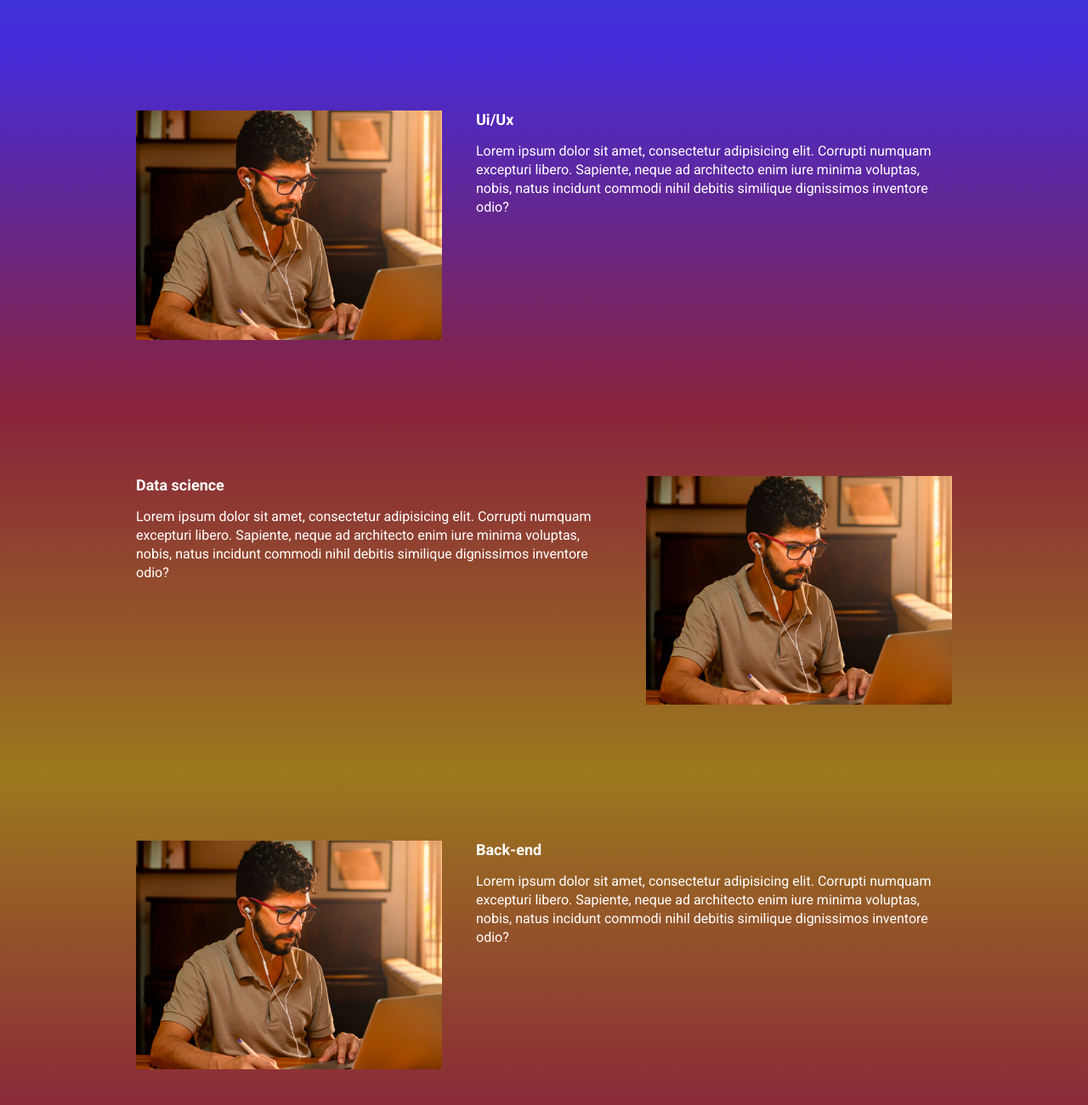
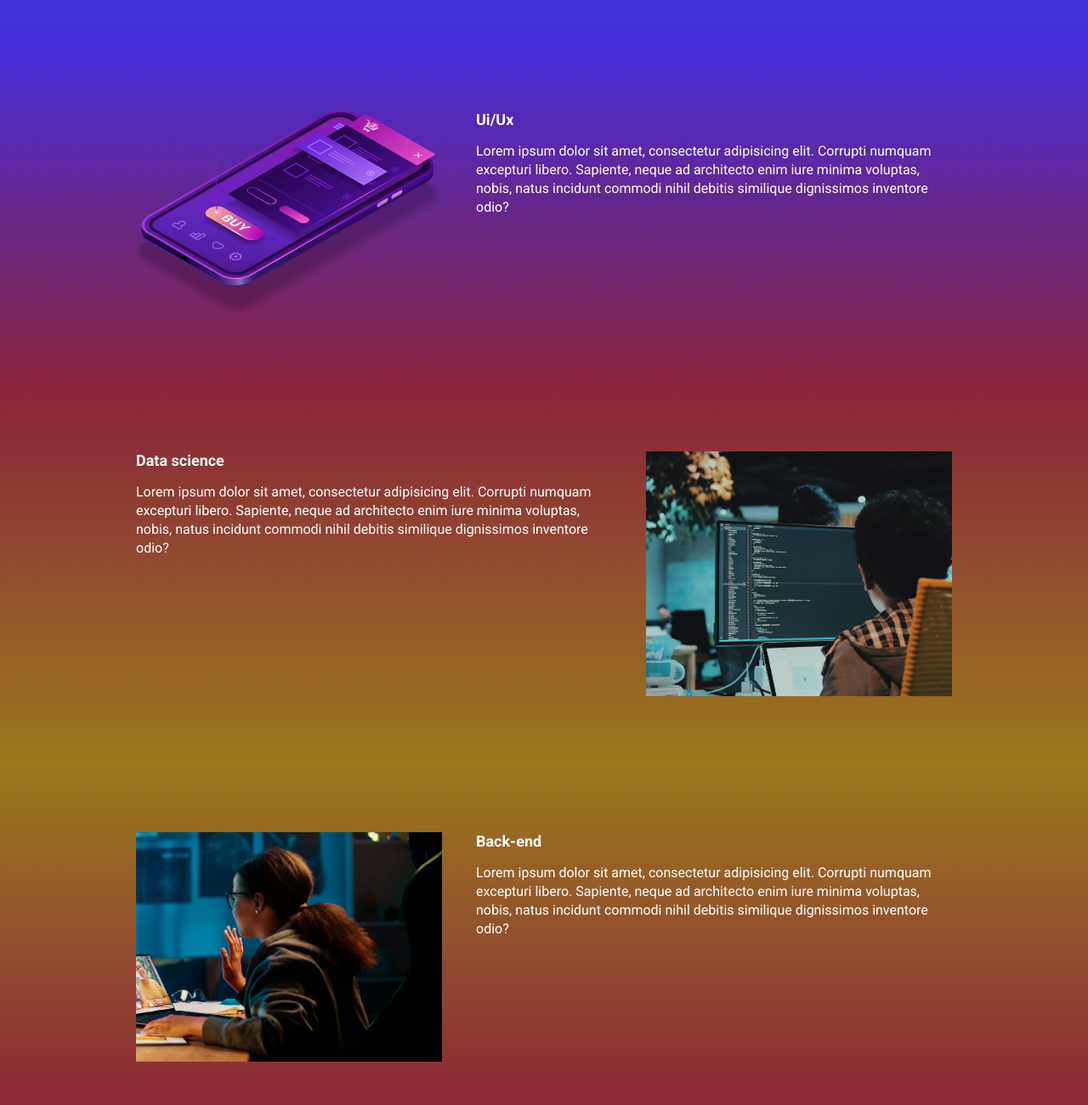
Before and after one commit to Lucashpinheiro/ebac_tech_talks, a website built with Parcel: page src/index.html in a window 1280 px wide. Shown: the part 940-2240 px from the top of the page at 85% size. Built offline with nearby package versions, Linux system fonts and the light colour scheme.

Commit message:
ajustado as fotos

```diff
--- a/src/index.html
+++ b/src/index.html
@@ -55,7 +55,7 @@
                     Lorem ipsum dolor sit amet, consectetur adipisicing elit. Corrupti numquam excepturi libero. Sapiente, neque ad architecto enim iure minima voluptas, nobis, natus incidunt commodi nihil debitis similique dignissimos inventore odio?
                 </p>
             </div>
-            <img class="event__image" src="./images/frontend.png" alt="Front-end">
+            <img class="event__image" src="./images/ui-ux.png" alt="Ux-Ui">
         </div>
     </section>
     <section class="event event__data-science">
@@ -66,7 +66,7 @@
                     Lorem ipsum dolor sit amet, consectetur adipisicing elit. Corrupti numquam excepturi libero. Sapiente, neque ad architecto enim iure minima voluptas, nobis, natus incidunt commodi nihil debitis similique dignissimos inventore odio?
                 </p>
             </div>
-            <img class="event__image" src="./images/frontend.png" alt="Front-end">
+            <img class="event__image" src="./images/data.png" alt="data-science">
         </div>
     </section>
     <section class="event event__backend  event__image-left">
@@ -77,7 +77,7 @@
                     Lorem ipsum dolor sit amet, consectetur adipisicing elit. Corrupti numquam excepturi libero. Sapiente, neque ad architecto enim iure minima voluptas, nobis, natus incidunt commodi nihil debitis similique dignissimos inventore odio?
                 </p>
             </div>
-            <img class="event__image" src="./images/frontend.png" alt="Front-end">
+            <img class="event__image" src="./images/backend.png" alt="Back-end">
         </div>
     </section>
 
```
